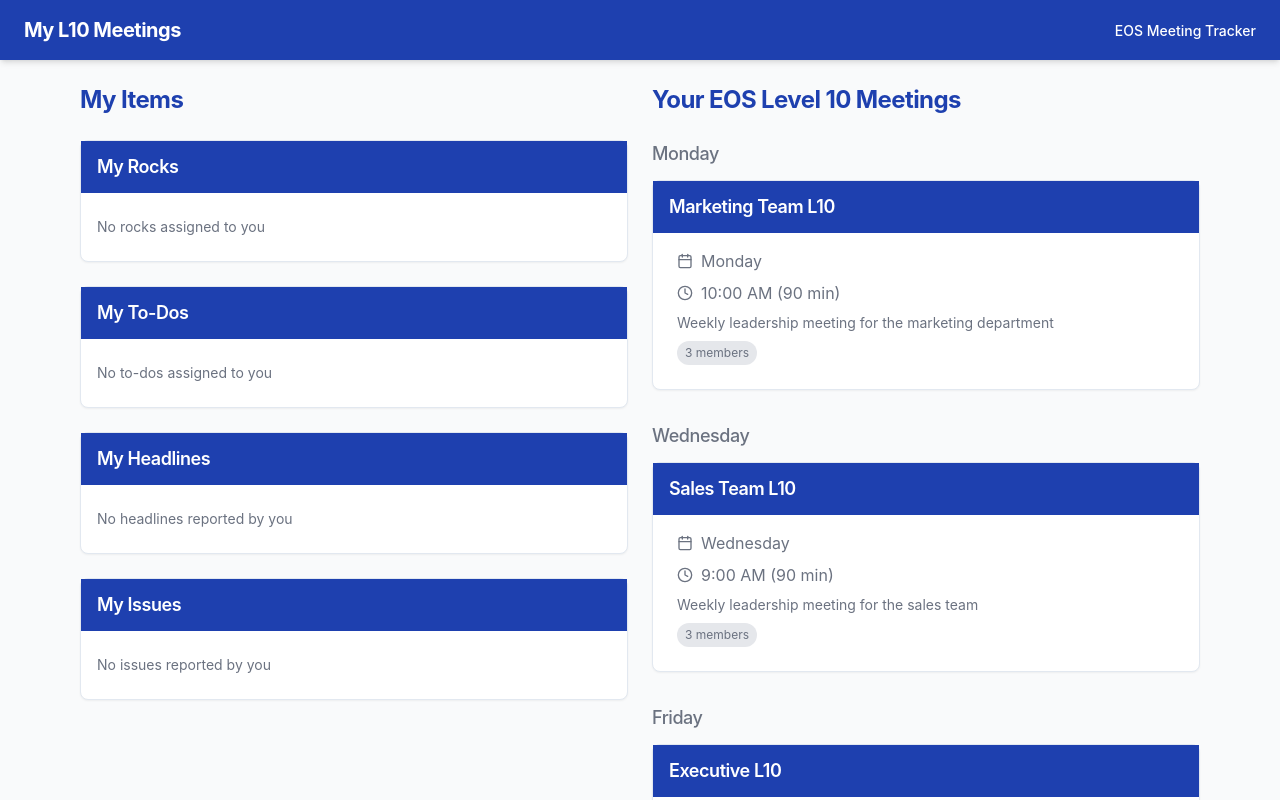
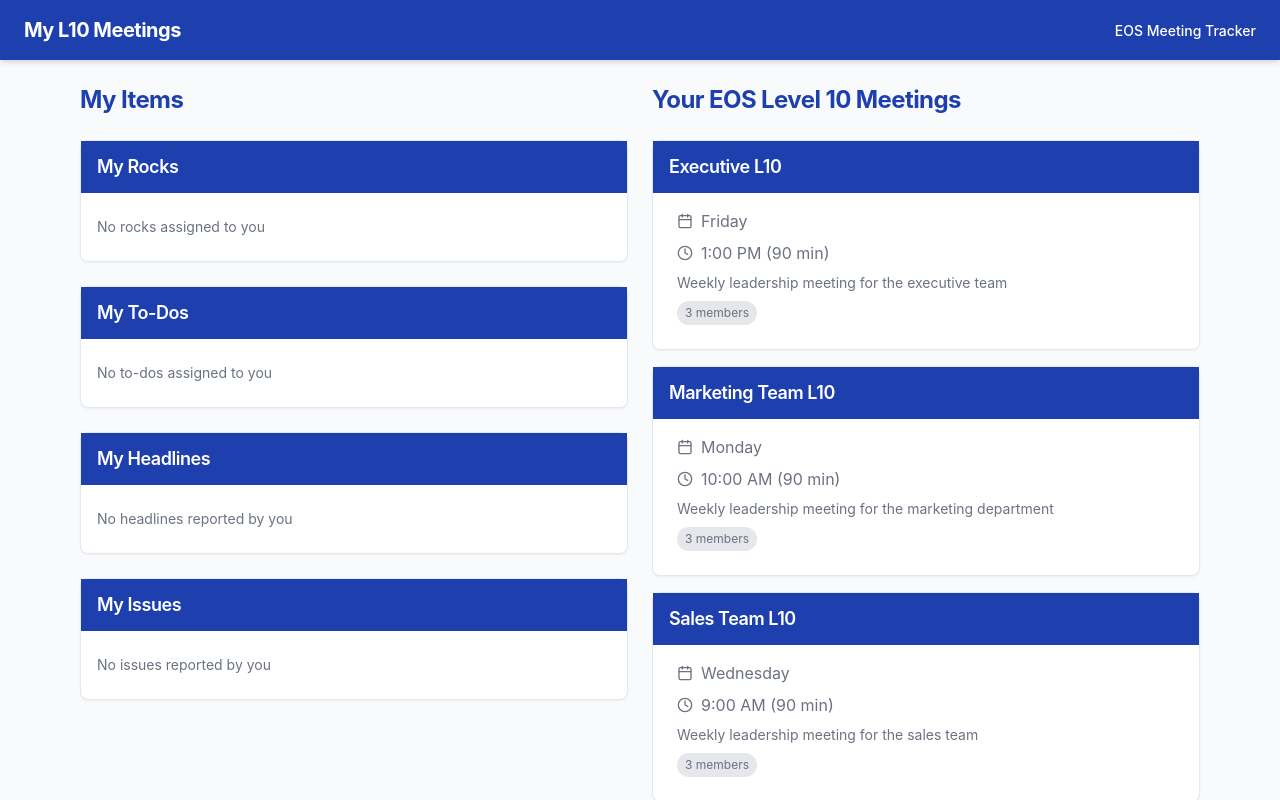
Before and after one commit to mgivney/agenda-x, a React (Vite) app: page /meetings in a window 1280 px wide. Shown: the top 800 px of the page. Built offline with nearby package versions, Linux system fonts and the light colour scheme.

Commit message:
Refactor meeting list ordering
Removes day of the week headers and orders meeting cards by title.

```diff
--- a/src/pages/MeetingList.tsx
+++ b/src/pages/MeetingList.tsx
@@ -14,21 +14,9 @@ const MeetingList = () => {
     meeting.members.includes(currentUser.name)
   );
 
-  // Group meetings by day of week
-  const meetingsByDay: Record<string, Meeting[]> = userMeetings.reduce((acc, meeting) => {
-    if (!acc[meeting.dayOfWeek]) {
-      acc[meeting.dayOfWeek] = [];
-    }
-    acc[meeting.dayOfWeek].push(meeting);
-    return acc;
-  }, {} as Record<string, Meeting[]>);
-
-  // Order of days
-  const daysOrder = ['Monday', 'Tuesday', 'Wednesday', 'Thursday', 'Friday', 'Saturday', 'Sunday'];
-
-  // Sort the days
-  const sortedDays = Object.keys(meetingsByDay).sort(
-    (a, b) => daysOrder.indexOf(a) - daysOrder.indexOf(b)
+  // Sort meetings by title
+  const sortedMeetings = [...userMeetings].sort((a, b) =>
+    a.name.localeCompare(b.name)
   );
 
   // Collect personal items from all meetings
@@ -184,16 +172,9 @@ const MeetingList = () => {
                 <p className="text-eos-gray">You don't have any meetings yet.</p>
               </div>
             ) : (
-              <div className="space-y-8">
-                {sortedDays.map(day => (
-                  <div key={day} className="animate-fade-in">
-                    <h3 className="text-lg font-medium text-eos-gray mb-3">{day}</h3>
-                    <div className="grid grid-cols-1 gap-4">
-                      {meetingsByDay[day].map(meeting => (
-                        <MeetingCard key={meeting.id} meeting={meeting} />
-                      ))}
-                    </div>
-                  </div>
+              <div className="grid grid-cols-1 gap-4">
+                {sortedMeetings.map(meeting => (
+                  <MeetingCard key={meeting.id} meeting={meeting} />
                 ))}
               </div>
             )}
```
